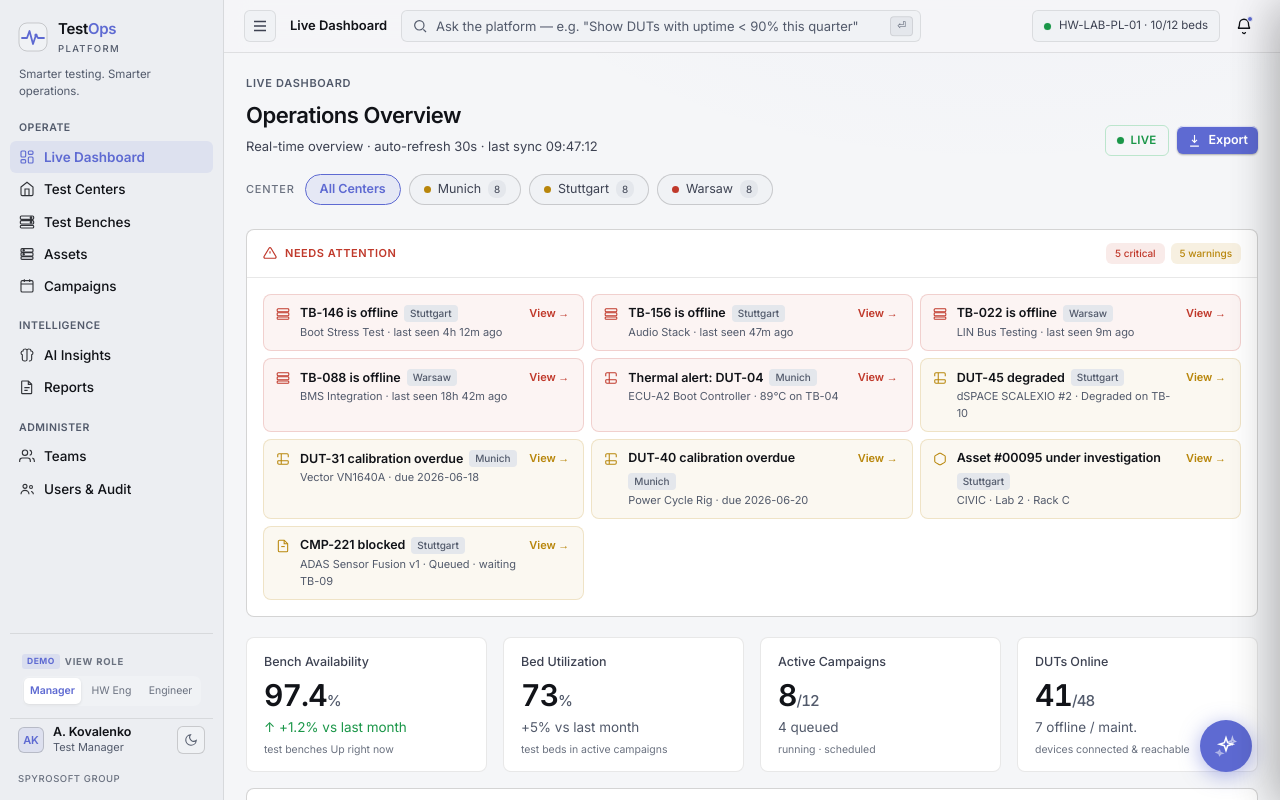
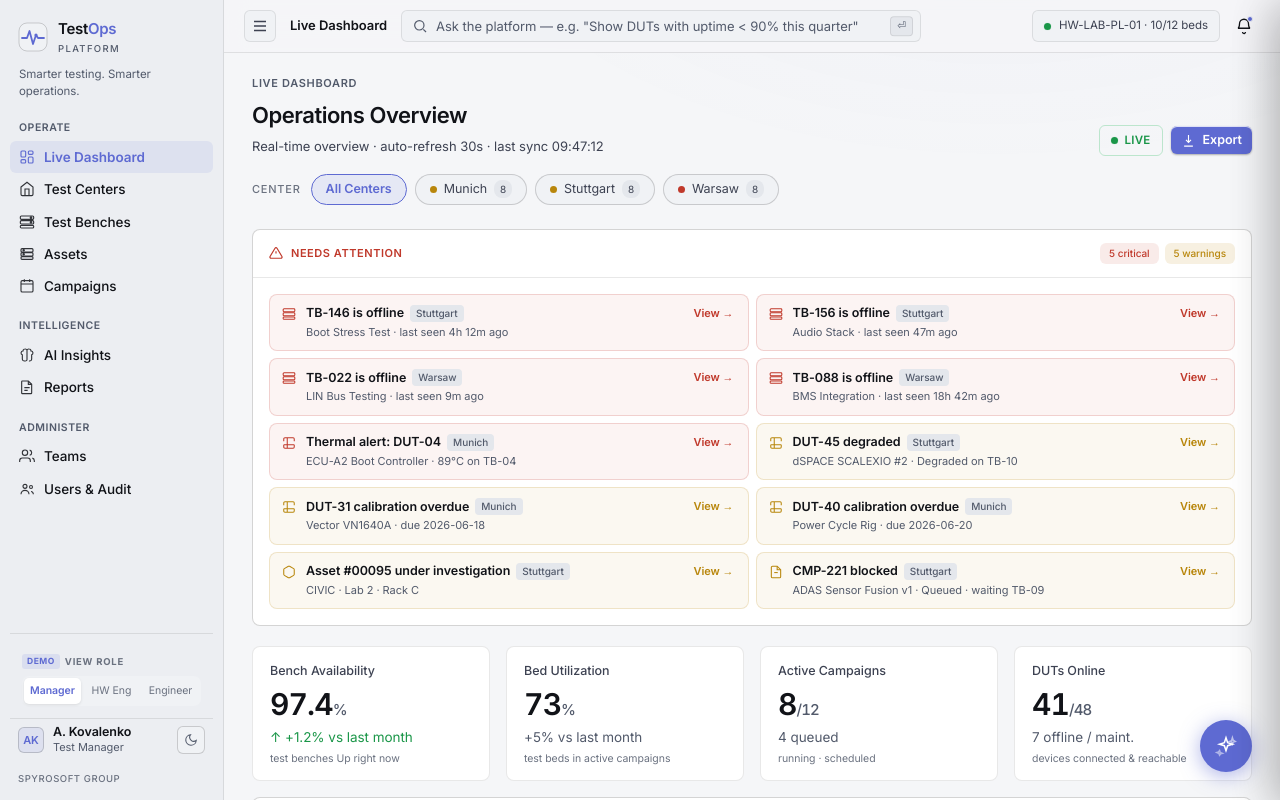
Before and after one commit to git-matand/TestOps-Demo, a React (Vite) app: page / in a window 1280 px wide. Shown: the top 800 px of the page. Built offline with nearby package versions, Linux system fonts and the light colour scheme.

Commit message:
wider screen layout

```diff
--- a/src/styles/testops.css
+++ b/src/styles/testops.css
@@ -107,7 +107,7 @@
 .to-iconbtn{width:32px;height:32px;border-radius:6px;border:1px solid transparent;background:transparent;display:grid;place-items:center;color:var(--ink-2);position:relative;transition:.1s}
 .to-iconbtn:hover{color:var(--ink);background:var(--panel-3)}
 .to-iconbtn .nd{position:absolute;top:6px;right:7px;width:6px;height:6px;border-radius:50%;background:var(--brand-cta);border:1.5px solid var(--bg-2)}
-.to-content{padding:22px;max-width:1500px;width:100%}
+.to-content{padding:22px 28px;width:100%}
 .to-screen{animation:to-fade .2s ease}
 .to-page-head{display:flex;align-items:flex-end;justify-content:space-between;gap:16px;margin-bottom:18px;flex-wrap:wrap}
 .to-kicker{font-family:var(--ui);font-size:11px;letter-spacing:.06em;text-transform:uppercase;color:var(--ink-3);font-weight:550;margin-bottom:7px}
```
